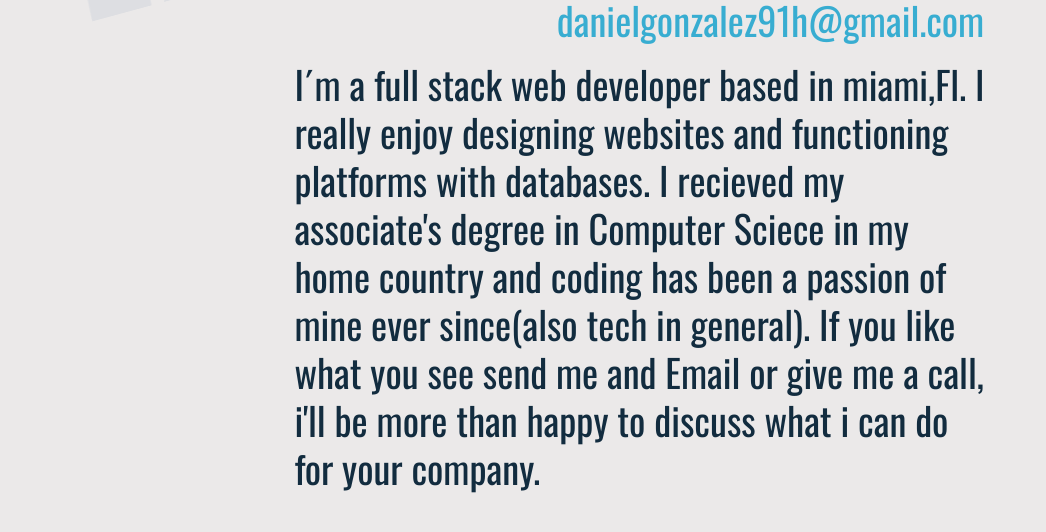
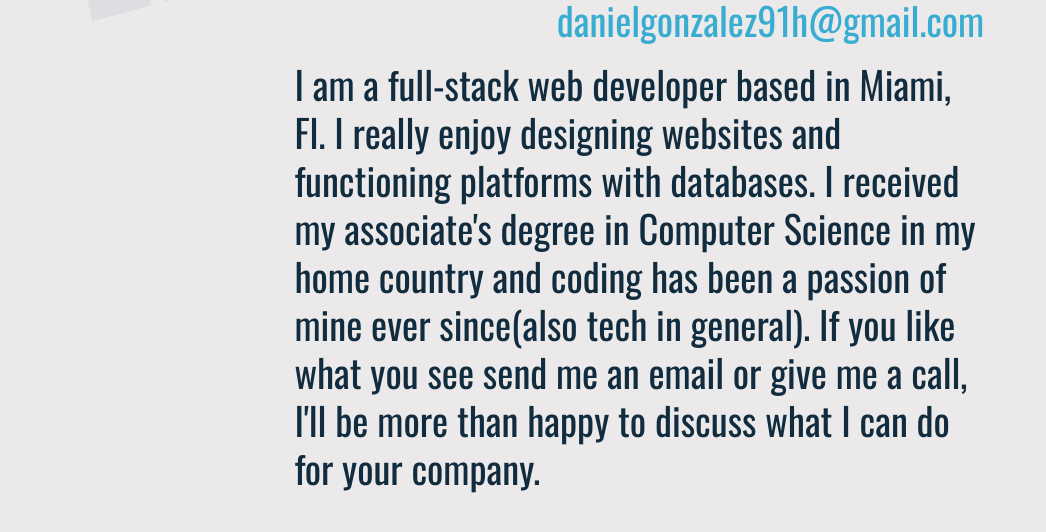
Before and after one commit to Daniel00190/Portfolio-New, a plain HTML site: page html/home.html in a window 1280 px wide. Shown: the part 3770-4302 px from the top of the page, without its empty margins (0-1046 px from the left). Drawn offline with nearby package versions, Linux system fonts and the light colour scheme.

Commit message:
grammar check

```diff
--- a/html/home.html
+++ b/html/home.html
@@ -186,7 +186,7 @@
                   <div class="headline">Main Project</div>
                   <h2>News App</h2>
                </div>
-               <div class="text-box">A full stack app that retrieves the news data from an API in real time. Includes search functionality and I plan to add user custumozible home pages</div>
+               <div class="text-box">A full-stack app that retrieves the news data from an API in real time. Includes search functionality and I plan to add user-customizable home pages</div>
                <div class="tags">
                   <div>React</div>
                   <div>Express JS</div>
@@ -263,11 +263,7 @@
             <div class="email">danielgonzalez91h@gmail.com</div>
 
          </div>
-         <p>I´m a full stack web developer based in miami,Fl.
-            I really enjoy designing websites and functioning platforms with databases.
-            I recieved my associate's degree in Computer Sciece in my home country and coding has been a passion of mine ever since(also tech in general).
-            If you like what you see send me and Email or give me a call,
-            i'll be more than happy to discuss what i can do for your company.
+         <p>I am a full-stack web developer based in Miami, Fl.             I really enjoy designing websites and functioning platforms with databases.             I received my associate's degree in Computer Science in my home country and coding has been a passion of mine ever since(also tech in general).             If you like what you see send me an email or give me a call, I'll be more than happy to discuss what I can do for your company.
          </p>
          </div>
       </div>
```
